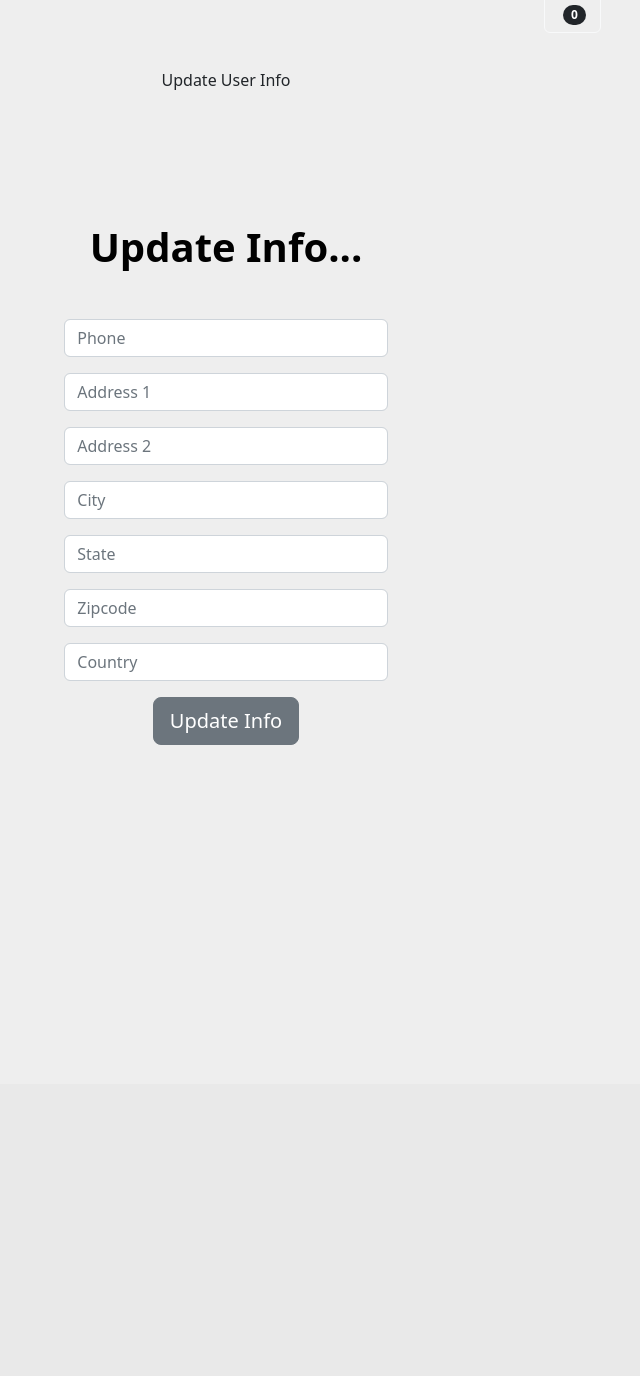
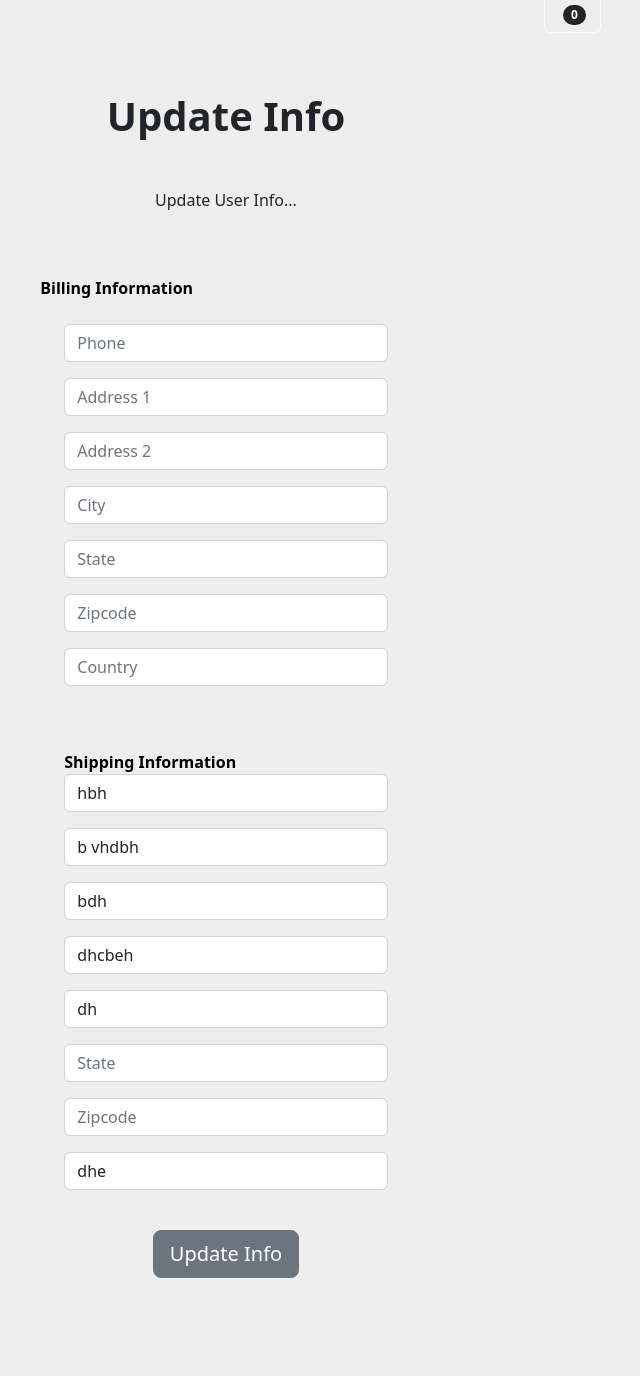
Before and after one commit to kalosius/Dru-Limited, a Django app: page /update_info/ in a window 1280 px wide. Shown: the part 64-1440 px from the top of the page, without its empty margins (414-1054 px from the left). Before the commit the page ends 809 px from the top, so only its background shows below. Run offline with Django 5.2, Linux system fonts and the light colour scheme; a user stored in the database is signed in; data comes from the database, SQL or seed files in the repository; some libraries are stand-ins or nearby versions.

Commit message:
created shipping details

```diff
--- a/druu/templates/authentication/update_info.html
+++ b/druu/templates/authentication/update_info.html
@@ -25,7 +25,8 @@
 <section class="vh-100" style="background-color: #eee;">
     <br><br><br>
     <center>
-        <P>Update User Info</P>
+        <strong> <P class="text-center h1 fw-bold mb-5 mx-1 mx-md-4 mt-4">Update Info</P></strong>
+        <p>Update User Info...</p>
     </center>
     <div class="container h-100">
         <div class="row d-flex justify-content-center align-items-center h-100">
@@ -35,14 +36,20 @@
                         <div class="row justify-content-center">
                             <div class="col-md-10 col-lg-6 col-xl-5 order-2 order-lg-1">
 
-                                <p class="text-center h1 fw-bold mb-5 mx-1 mx-md-4 mt-4">Update Info...</p>
 
+                                <strong>Billing Information</strong>
+                                <br><br>
                                 <form class="mx-1 mx-md-4" method="POST" action="{% url 'update_info' %}">
                                     {% csrf_token %}
                                     {{ form.as_p}}
+                                    <br><br>
+                                    <strong>Shipping Information</strong>
+                                    {{ shipping_form.as_p}}
+                                    <br>
                                     <div class="d-flex justify-content-center mx-4 mb-3 mb-lg-4">
                                         <button type="submit" class="btn btn-secondary btn-lg">Update Info</button>
                                     </div>
+
 
                                 </form>
 
--- a/druu/views.py
+++ b/druu/views.py
@@ -6,6 +6,10 @@ from . models import Product, Category, Profile
 from cart.cart import Cart
 from django.contrib.auth.decorators import login_required
 from . forms import UpdateUserForm, OrderForm, ChangePasswordForm, UserInfoForm
+
+from payment.forms import ShippingForm
+from payment.models import *
+
 from django.db.models import Q
 from django.http import HttpResponse
 import json
@@ -14,13 +18,24 @@ import json
 
 def update_info(request):
     if request.user.is_authenticated:
+        # Get current User
         current_user = Profile.objects.get(user__id=request.user.id)
+        # Get Current User's Shipping Info
+        shipping_user = ShippingAddress.objects.get(user__id=request.user.id)
+
+        # Get original user form
         form = UserInfoForm(request.POST or None, instance=current_user)
-        if form.is_valid():
+
+        # Get User's Shipping form
+        shipping_form = ShippingForm(request.POST or None, instance=shipping_user)
+        if form.is_valid() or shipping_form.is_valid():
+            # Save original form
             form.save()
+            # Save shipping form
+            shipping_form.save()
             messages.success(request, 'Your Info Has Been Updated   !!')
             return redirect("home")
-        return render(request, "authentication/update_info.html", {"form":form})
+        return render(request, "authentication/update_info.html", {"form":form, "shipping_form":shipping_form})
     else:
         messages.success(request, "You must be logged in to access the page!!")
         return redirect("home")
--- /dev/null
+++ b/payment/forms.py
@@ -0,0 +1,20 @@
+from django import forms
+from .models import ShippingAddress
+
+class ShippingForm(forms.ModelForm):
+    shipping_full_name = forms.CharField(label="", widget=forms.TextInput(attrs={"class":"form-control", "placeholder":"Full Name"}), required=True)
+    shipping_email = forms.CharField(label="", widget=forms.TextInput(attrs={"class":"form-control", "placeholder":"Email Address"}), required=True)
+    shipping_address1 = forms.CharField(label="", widget=forms.TextInput(attrs={"class":"form-control", "placeholder":"Address1"}), required=True)
+    shipping_address2 = forms.CharField(label="", widget=forms.TextInput(attrs={"class":"form-control", "placeholder":"Address2"}), required=False)
+    shipping_city = forms.CharField(label="", widget=forms.TextInput(attrs={"class":"form-control", "placeholder":"City"}), required=True)
+    shipping_state = forms.CharField(label="", widget=forms.TextInput(attrs={"class":"form-control", "placeholder":"State"}), required=False)
+    shipping_zipcode = forms.CharField(label="", widget=forms.TextInput(attrs={"class":"form-control", "placeholder":"Zipcode"}), required=False)
+    shipping_country = forms.CharField(label="", widget=forms.TextInput(attrs={"class":"form-control", "placeholder":"Country"}), required=True)
+
+    class Meta:
+        model = ShippingAddress
+        fields = ['shipping_full_name', 'shipping_email', 'shipping_address1',
+                  'shipping_address2', 'shipping_city', 'shipping_state', 'shipping_zipcode',
+                  'shipping_country']
+
+    exclude = ['user',]
--- a/payment/models.py
+++ b/payment/models.py
@@ -5,14 +5,14 @@ from druu.models import Product
 
 class ShippingAddress(models.Model):
     user = models.ForeignKey(User, on_delete=models.CASCADE, null=True, blank=True)
-    Shipping_full_name = models.CharField(max_length=255)
-    Shipping_email = models.CharField(max_length=255)
-    Shipping_address1 = models.CharField(max_length=255)
-    Shipping_address2 = models.CharField(max_length=255)
-    Shipping_city = models.CharField(max_length=255)
-    Shipping_state = models.CharField(max_length=255, null=True, blank=True)
-    Shipping_zipcode = models.CharField(max_length=255, null=True, blank=True)
-    Shipping_country = models.CharField(max_length=255)
+    shipping_full_name = models.CharField(max_length=255)
+    shipping_email = models.CharField(max_length=255)
+    shipping_address1 = models.CharField(max_length=255)
+    shipping_address2 = models.CharField(max_length=255, null=True, blank=True)
+    shipping_city = models.CharField(max_length=255)
+    shipping_state = models.CharField(max_length=255, null=True, blank=True)
+    shipping_zipcode = models.CharField(max_length=255, null=True, blank=True)
+    shipping_country = models.CharField(max_length=255)
 
     # Don't pluralize address
     class Meta:
```
Also changed, not shown: db.sqlite3, payment/migrations/0003_rename_shipping_address1_shippingaddress_shipping_address1_and_more.py (added), payment/migrations/0004_alter_shippingaddress_shipping_address2.py (added).
